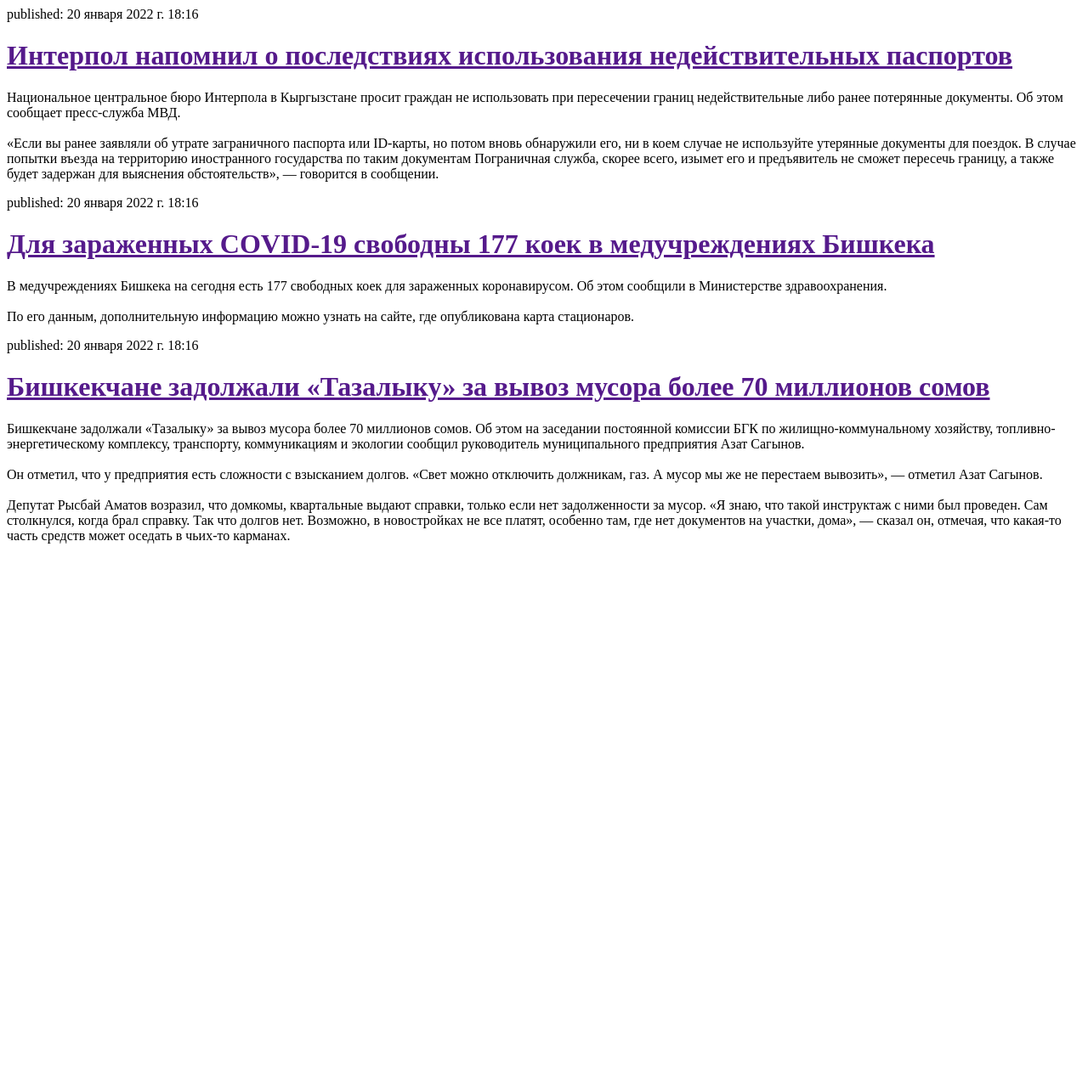
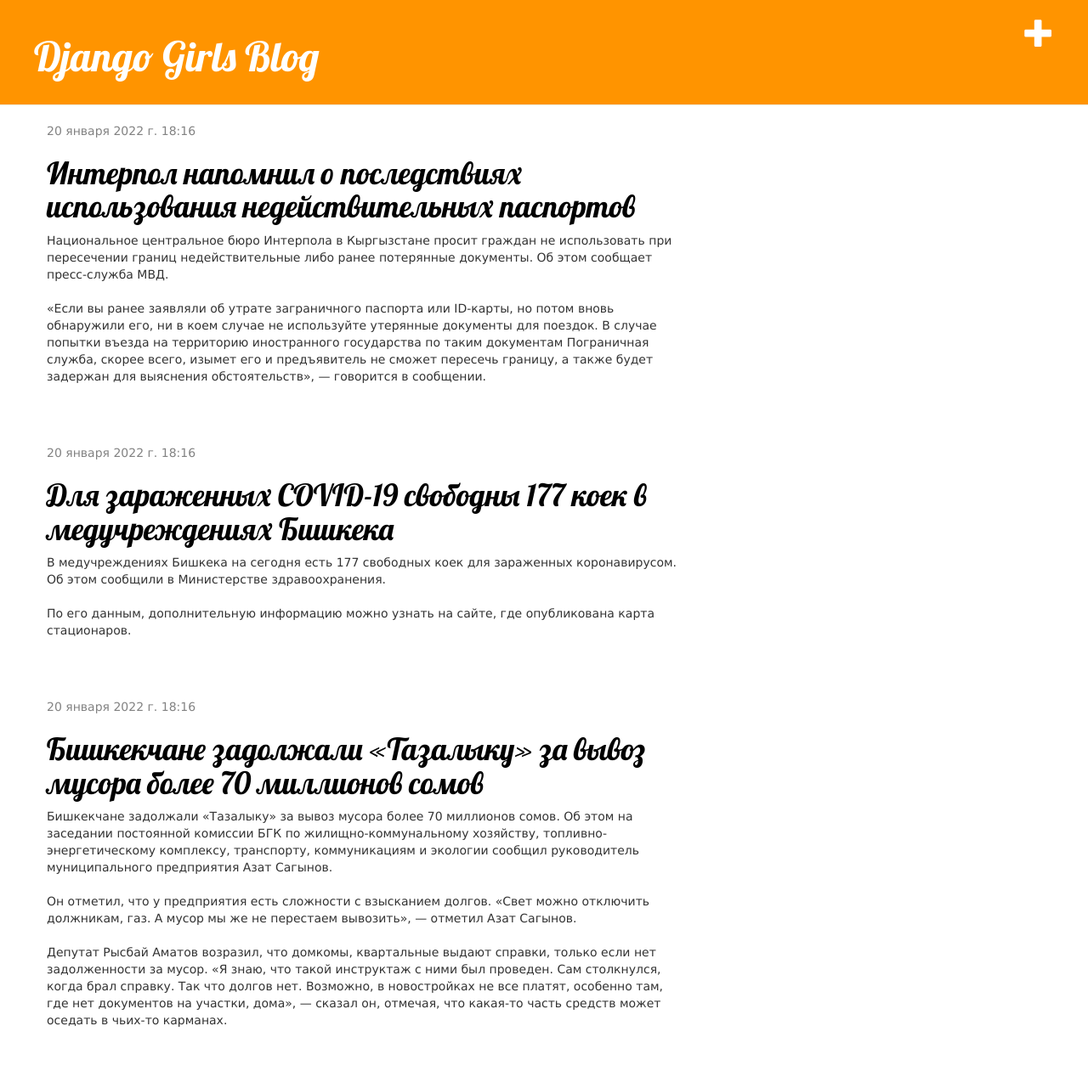
Before and after one commit to bolayangnum1/djangoWom, a Django app: page / in a window 1280 px wide. Shown: the whole page at 85% size. Before the commit the page ends 640 px from the top, so only its background shows below. Run offline with Django 4.2, Linux system fonts and the light colour scheme; data comes from the database, SQL or seed files in the repository; both versions use the stored data as it was after the commit; some libraries are stand-ins or nearby versions.

Commit message:
Modified templates to display posts from database

```diff
--- /dev/null
+++ b/blog/static/css/blog.css
@@ -0,0 +1,53 @@
+h1 a{
+	color: #000000;
+    font-family: 'Lobster';
+}
+body {
+  font-family: Verdana, Helvetica, Arial, sans-serif;
+}
+.page-header {
+    background-color: #ff9400;
+    margin-top: 0;
+    padding: 20px 20px 20px 40px;
+}
+
+.page-header h1, .page-header h1 a, .page-header h1 a:visited, .page-header h1 a:active {
+    color: #ffffff;
+    font-size: 36pt;
+    text-decoration: none;
+}
+
+.content {
+    margin-left: 40px;
+}
+
+h1, h2, h3, h4 {
+    font-family: 'Lobster', cursive;
+}
+
+.date {
+    color: #828282;
+}
+
+.save {
+    float: right;
+}
+
+.post-form textarea, .post-form input {
+    width: 100%;
+}
+
+.top-menu, .top-menu:hover, .top-menu:visited {
+    color: #ffffff;
+    float: right;
+    font-size: 26pt;
+    margin-right: 20px;
+}
+
+.post {
+    margin-bottom: 70px;
+}
+
+.post h1 a, .post h1 a:visited {
+    color: #000000;
+}
--- /dev/null
+++ b/blog/templates/blog/base.html
@@ -0,0 +1,24 @@
+{% load static %}
+<html>
+    <head>
+        <title>Django Girls blog</title>
+        <link rel="stylesheet" href="//maxcdn.bootstrapcdn.com/bootstrap/3.2.0/css/bootstrap.min.css">
+        <link rel="stylesheet" href="//maxcdn.bootstrapcdn.com/bootstrap/3.2.0/css/bootstrap-theme.min.css">
+        <link href='//fonts.googleapis.com/css?family=Lobster&subset=latin,latin-ext' rel='stylesheet' type='text/css'>
+        <link rel="stylesheet" href="{% static 'css/blog.css' %}">
+    </head>
+    <body>
+        <div class="page-header">
+            <a href="{% url 'post_new' %}" class="top-menu"><span class="glyphicon glyphicon-plus"></span></a>
+            <h1><a href="/">Django Girls Blog</a></h1>
+        </div>
+        <div class="content container">
+            <div class="row">
+                <div class="col-md-8">
+                    {% block content %}
+                    {% endblock %}
+                </div>
+            </div>
+        </div>
+    </body>
+</html>
--- a/blog/templates/blog/post_list.html
+++ b/blog/templates/blog/post_list.html
@@ -1,7 +1,13 @@
-{% for post in posts %}
-    <div>
-        <p>published: {{ post.published_date }}</p>
-        <h1><a href="">{{ post.title }}</a></h1>
-        <p>{{ post.text|linebreaksbr }}</p>
-    </div>
-{% endfor %}
+{% extends 'blog/base.html' %}
+
+{% block content %}
+    {% for post in posts %}
+        <div class="post">
+            <div class="date">
+                {{ post.published_date }}
+            </div>
+           <h1><a href="{% url 'post_detail' pk=post.pk %}">{{ post.title }}</a></h1>
+            <p>{{ post.text|linebreaksbr }}</p>
+        </div>
+    {% endfor %}
+{% endblock %}}
--- a/blog/urls.py
+++ b/blog/urls.py
@@ -3,4 +3,7 @@
 
 urlpatterns = [
     path('', views.post_list, name='post_list'),
+    path('post/<int:pk>/', views.post_detail, name='post_detail'),
+    path('post/new/', views.post_new, name='post_new'),
+    path('post/<int:pk>/edit/', views.post_edit, name='post_edit'),
 ]
--- a/blog/views.py
+++ b/blog/views.py
@@ -1,7 +1,46 @@
-from django.shortcuts import render
 from django.utils import timezone
 from .models import Post
+from django.shortcuts import render, get_object_or_404
+from .forms import PostForm
+
+
+def post_new(request):
+    if request.method == "POST":
+        form = PostForm(request.POST)
+        if form.is_valid():
+            post = form.save(commit=False)
+            post.author = request.user
+            post.published_date = timezone.now()
+            post.save()
+            return redirect('post_detail', pk=post.pk)
+    else:
+        form = PostForm()
+    return render(request, 'blog/post_edit.html', {'form': form})
+# def post_new(request):
+#     form = PostForm()
+#     return render(request, 'blog/post_edit.html', {'form': form})
+
 
 def post_list(request):
     posts = Post.objects.order_by('published_date')
     return render(request, 'blog/post_list.html', {'posts': posts})
+
+
+def post_detail(request, pk):
+    post = get_object_or_404(Post, pk=pk)
+    return render(request,
+    'blog/post_detail.html', {'post': post})
+
+def post_edit(request, pk):
+    post = get_object_or_404(Post, pk=pk)
+    if request.method == "POST":
+        form = PostForm(request.POST, instance=post)
+        if form.is_valid():
+            post = form.save(commit=False)
+            post.author = request.user
+            post.published_date = timezone.now()
+            post.save()
+            return redirect('post_detail', pk=post.pk)
+    else:
+        form = PostForm(instance=post)
+    return render(request, 'blog/post_edit.html', {'form': form})
```
Also changed, not shown: blog/forms.py (added, +8 -0 lines), blog/templates/blog/post_detail.html (added, +14 -0 lines), blog/templates/blog/post_edit.html (added, +9 -0 lines), db.sqlite3.
